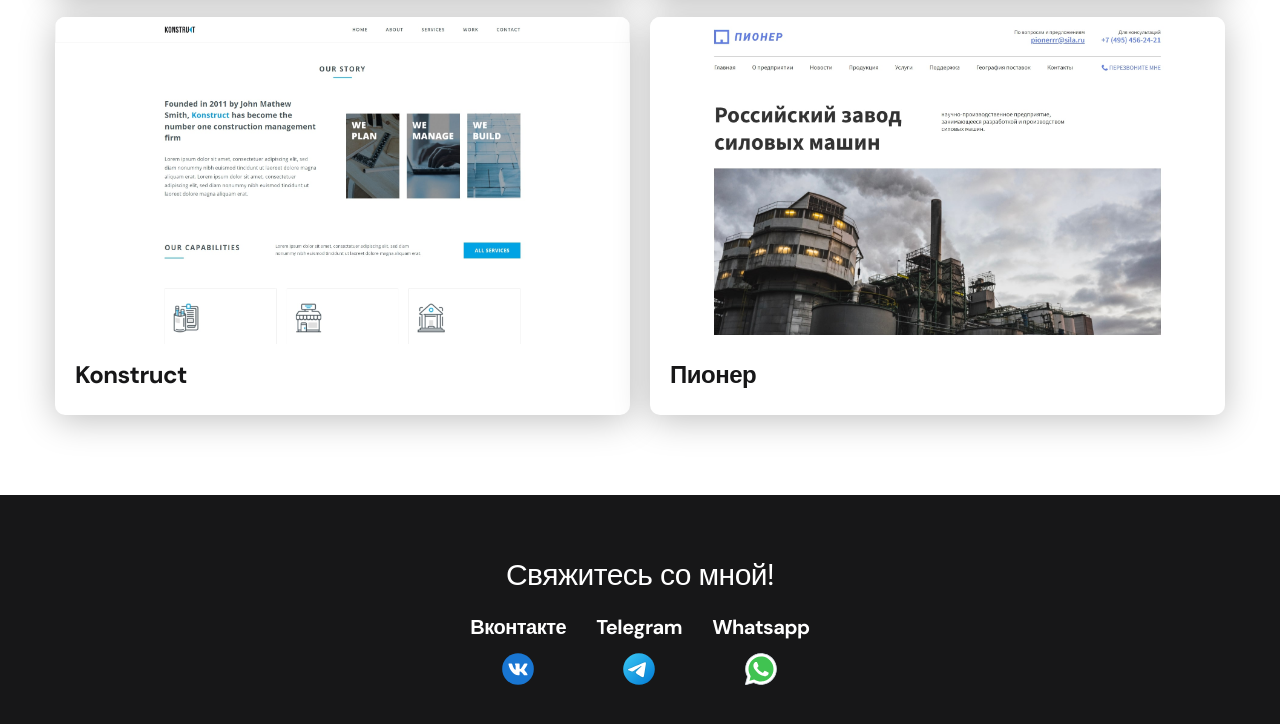
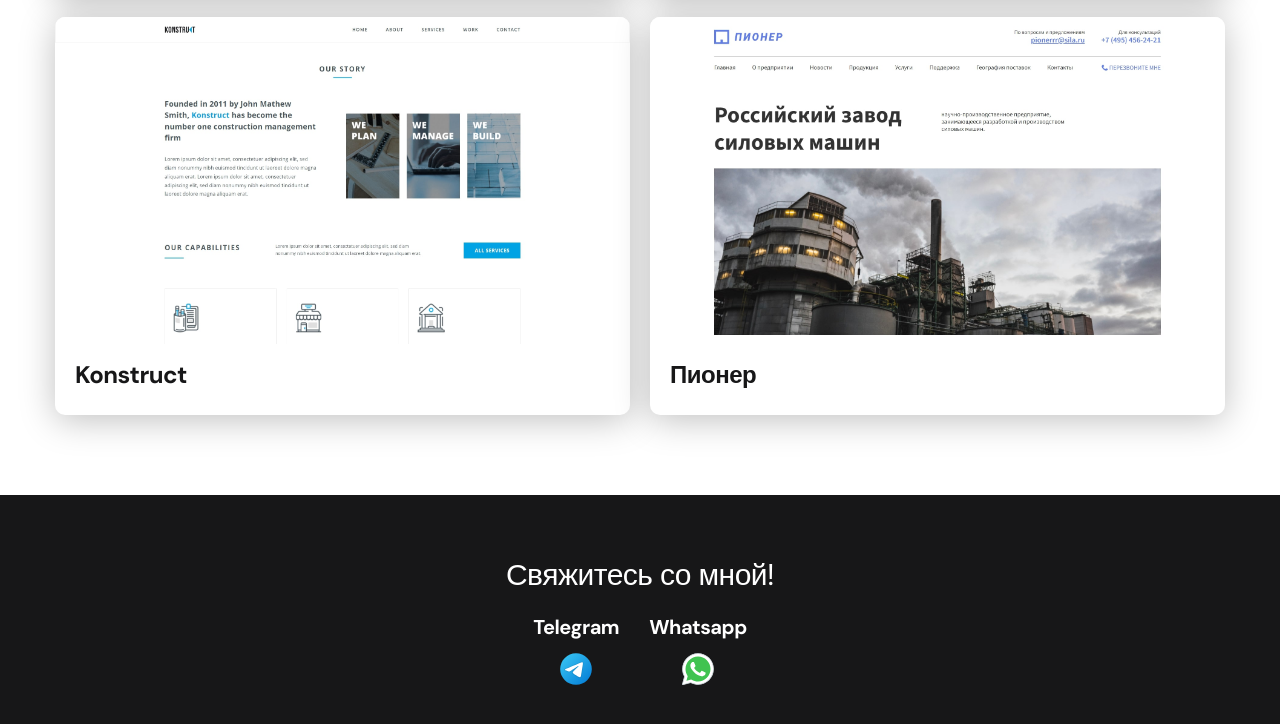
Before and after one commit to Daianov-dev/portfolio, a plain HTML site: page index.html in a window 1280 px wide. Shown: the part 1253-1977 px from the top of the page. Drawn offline with Linux system fonts and the light colour scheme.

Commit message:
Add files via upload

```diff
--- a/index.html
+++ b/index.html
@@ -95,12 +95,6 @@
         <div class="footer__title">Свяжитесь со мной!</div>
         <ul class="footer__social-items">
           <li class="footer__social-item">
-            <a class="footer__social-link" target="_blank" href="https://vk.com/dinardaian">
-              <h4 class="footer__social-title">Вконтакте</h4>
-              <img class="footer__social-img" src="./images/icons/vk-icon.svg">
-            </a>
-          </li>
-          <li class="footer__social-item">
             <a class="footer__social-link" target="_blank" href="https://t.me/Dinardaian">
               <h4 class="footer__social-title">Telegram</h4>
               <img class="footer__social-img" src="./images/icons/tg-icon.svg">
```
